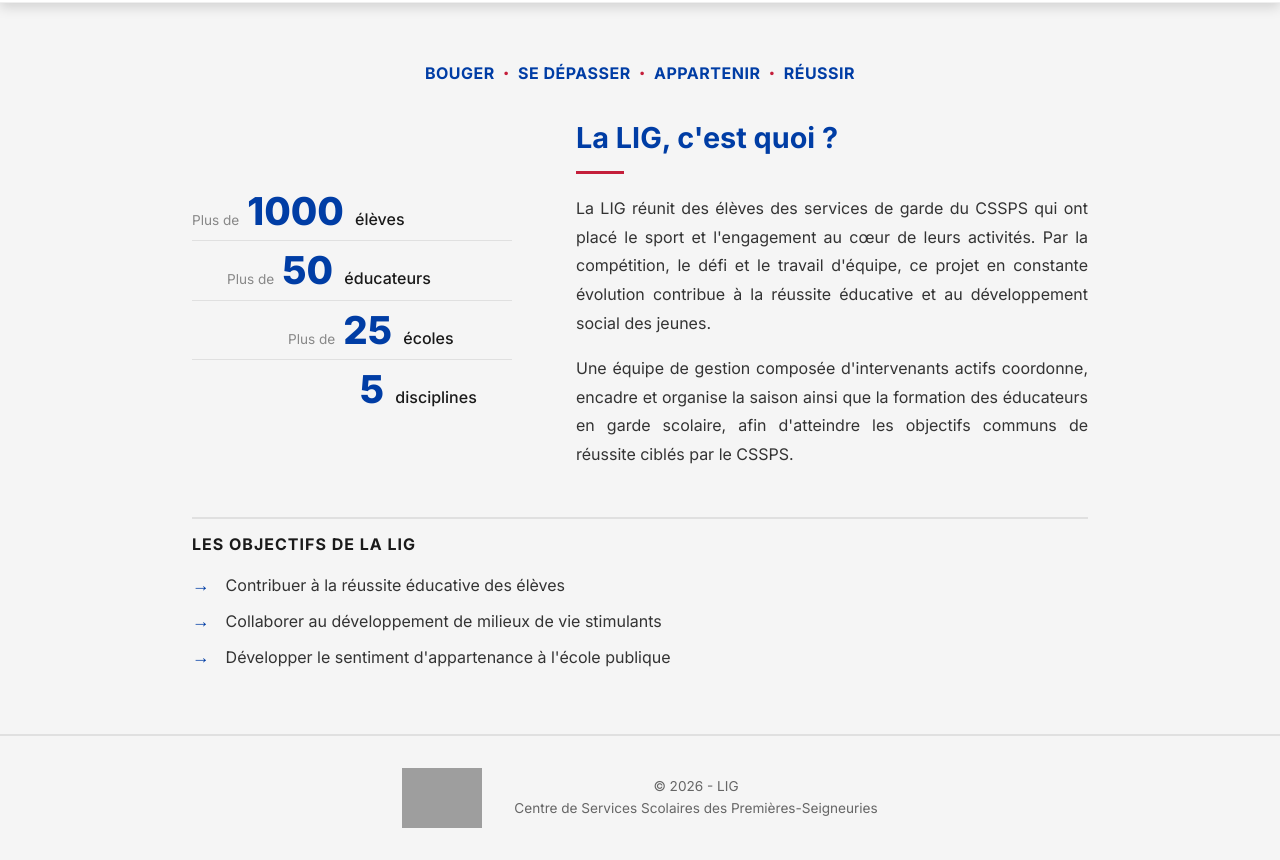
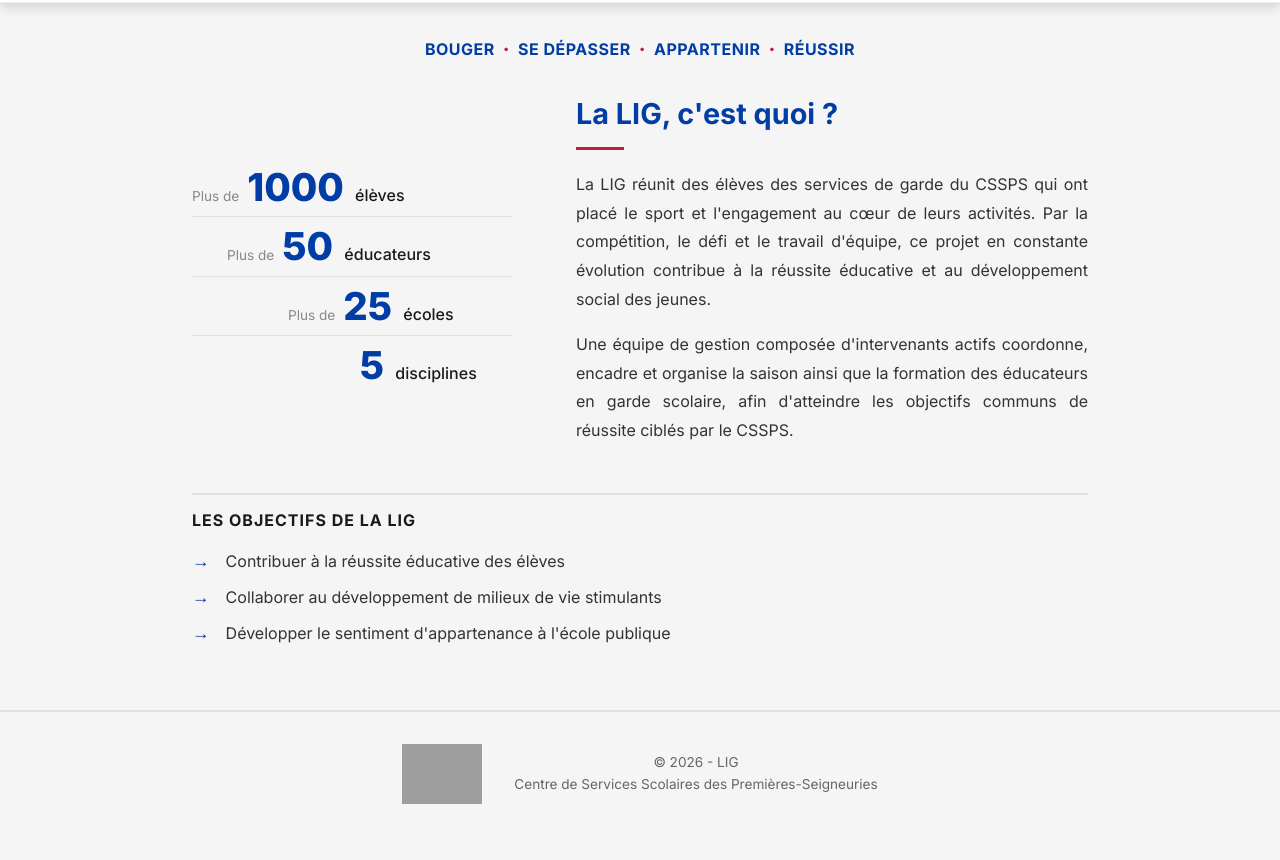
Before and after one commit to cssps-lig/site, a Jekyll site: the page built from lalig.html, in a window 1280 px wide. Shown: the part 203-1063 px from the top of the page. Built offline with Jekyll 4.4.1, drawn with Linux system fonts in a browser that asks for light colours; after the commit the page ends 1039 px from its top, so only the background shows below that; grey boxes are pictures that could not be loaded.

Commit message:
Update lalig.html

```diff
--- a/lalig.html
+++ b/lalig.html
@@ -2,7 +2,7 @@
 layout: default
 title: La LIG, qu'est-ce que c'est ?
 ---
-<div class="lalig-container">
+<div class="lalig-container" style="margin-top: -1.5rem;">
 
     <!-- MOTS CLÉS -->
     <div class="lalig-mots-cles">
```
